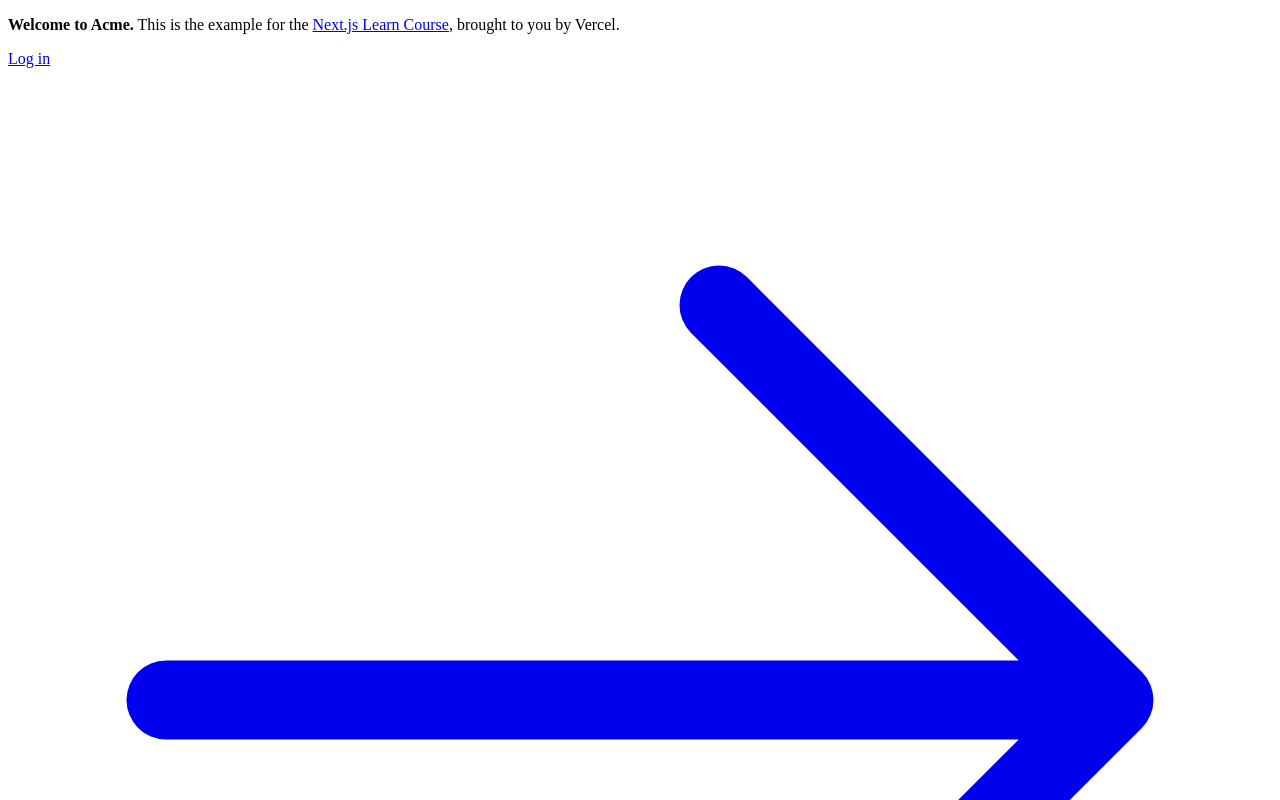
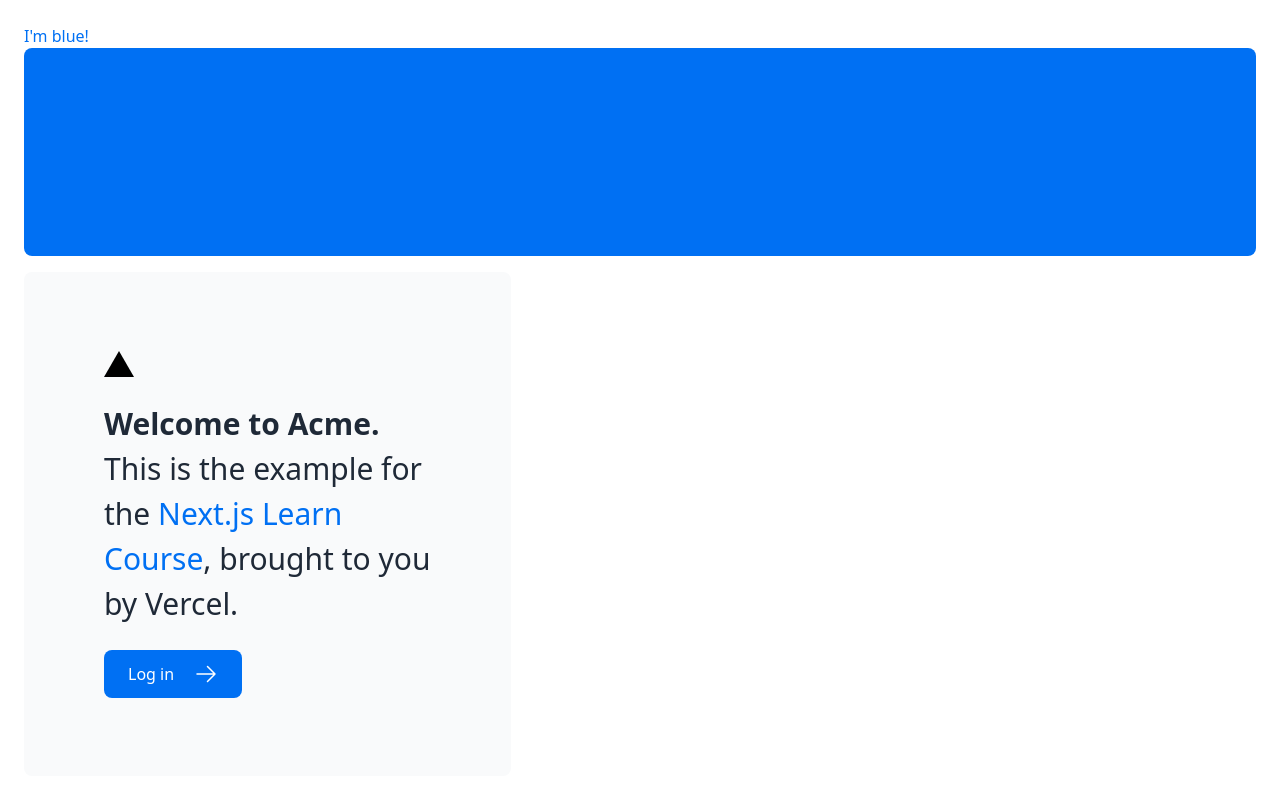
Before and after one commit to alfredomtzg/nextjs, a Next.js app: page / in a window 1280 px wide. Shown: the top 800 px of the page. Built offline with nearby package versions, Linux system fonts and the light colour scheme.

Commit message:
feat: added style in to the root of the project

```diff
--- a/app/layout.tsx
+++ b/app/layout.tsx
@@ -1,3 +1,5 @@
+import '@/app/ui/global.css';
+
 export default function RootLayout({
   children,
 }: {
--- a/app/page.tsx
+++ b/app/page.tsx
@@ -5,11 +5,15 @@
 export default function Page() {
   return (
     <main className="flex min-h-screen flex-col p-6">
+      <h1 className="text-blue-500">I'm blue!</h1>
       <div className="flex h-20 shrink-0 items-end rounded-lg bg-blue-500 p-4 md:h-52">
         {/* <AcmeLogo /> */}
       </div>
       <div className="mt-4 flex grow flex-col gap-4 md:flex-row">
         <div className="flex flex-col justify-center gap-6 rounded-lg bg-gray-50 px-6 py-10 md:w-2/5 md:px-20">
+        <div
+  className="relative w-0 h-0 border-l-[15px] border-r-[15px] border-b-[26px] border-l-transparent border-r-transparent border-b-black"
+/>
           <p className={`text-xl text-gray-800 md:text-3xl md:leading-normal`}>
             <strong>Welcome to Acme.</strong> This is the example for the{' '}
             <a href="https://nextjs.org/learn/" className="text-blue-500">
--- a/package.json
+++ b/package.json
@@ -3,8 +3,7 @@
   "scripts": {
     "build": "next build",
     "dev": "next dev",
-    "start": "next start",
-    "pnpm": "pnpm"
+    "start": "next start"
   },
   "dependencies": {
     "@heroicons/react": "^2.1.4",
```
